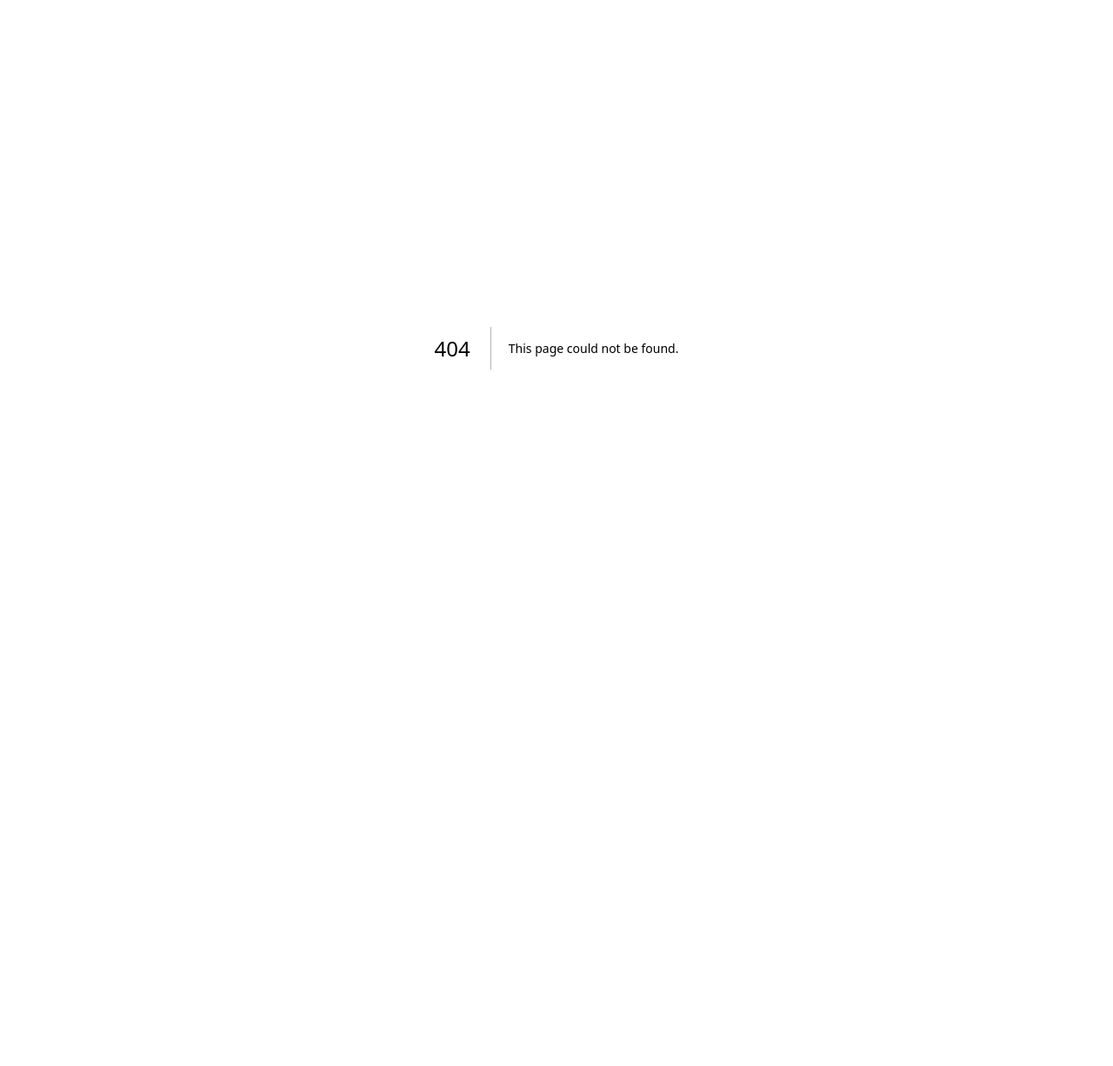
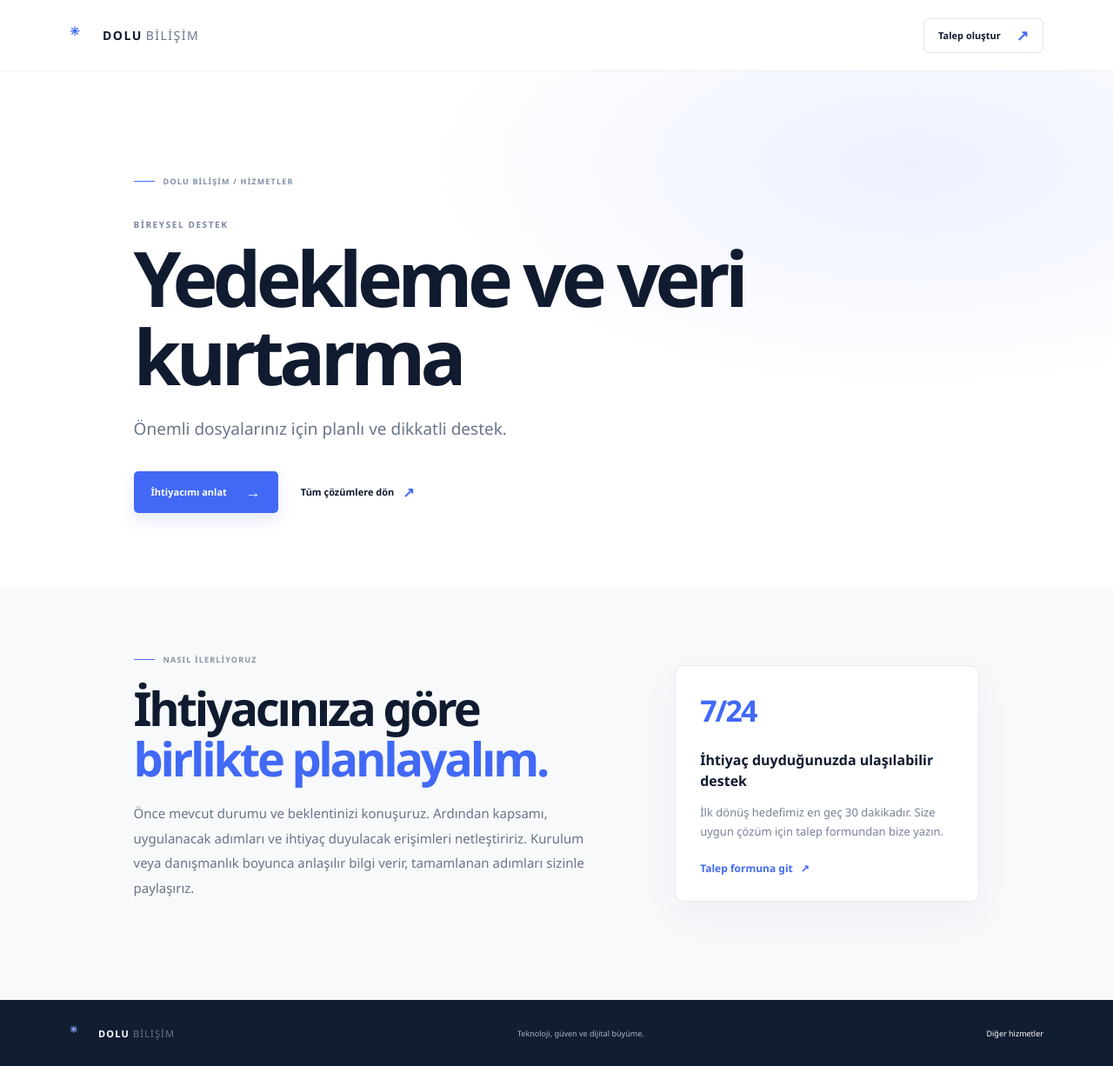
Before and after one commit to darkpassenger00/Dolubilisim, a Next.js app: page /hizmetler/backup-recovery in a window 1280 px wide. Before the commit this address had no page. Shown: the whole page at 87% size. Before the commit the page ends 800 px from the top, so only its background shows below. Built offline with nearby package versions, Linux system fonts and the light colour scheme.

Commit message:
Generate service detail pages from catalogue

```diff
--- /dev/null
+++ b/app/hizmetler/[slug]/page.tsx
@@ -0,0 +1,82 @@
+import type { Metadata } from "next";
+import { notFound } from "next/navigation";
+import { services } from "../../../lib/site-content.mjs";
+
+const siteUrl = "https://dolubilisim.com";
+
+type ServicePageProps = {
+  params: Promise<{ slug: string }>;
+};
+
+function findService(slug: string) {
+  return services.find((service) => service.id === slug);
+}
+
+export function generateStaticParams() {
+  return services.map((service) => ({ slug: service.id }));
+}
+
+export async function generateMetadata({ params }: ServicePageProps): Promise<Metadata> {
+  const { slug } = await params;
+  const service = findService(slug);
+  if (!service) return { title: "Hizmet bulunamadı | Dolu Bilişim" };
+
+  return {
+    title: `${service.title} | Dolu Bilişim`,
+    description: service.detail,
+    alternates: { canonical: `${siteUrl}/hizmetler/${service.id}` },
+    openGraph: {
+      title: `${service.title} | Dolu Bilişim`,
+      description: service.detail,
+      url: `${siteUrl}/hizmetler/${service.id}`,
+      siteName: "Dolu Bilişim",
+      locale: "tr_TR",
+      type: "article",
+    },
+  };
+}
+
+export default async function ServicePage({ params }: ServicePageProps) {
+  const { slug } = await params;
+  const service = findService(slug);
+  if (!service) notFound();
+
+  return (
+    <main className="service-detail-page">
+      <header className="site-header">
+        <a className="brand" href="/" aria-label="Dolu Bilişim ana sayfa">
+          <span className="brand-mark" aria-hidden="true">✳</span>
+          <span>DOLU<span className="brand-light">BİLİŞİM</span></span>
+        </a>
+        <a className="header-cta" href="/#iletisim">Talep oluştur <span className="arrow" aria-hidden="true">↗</span></a>
+      </header>
+
+      <section className="service-detail-hero">
+        <div className="eyebrow"><span className="eyebrow-line" /> DOLU BİLİŞİM / HİZMETLER</div>
+        <p className="service-detail-kicker">{service.audience === "individual" ? "BİREYSEL DESTEK" : service.audience === "business" ? "KURUMSAL DESTEK" : "BİREYSEL VE KURUMSAL"}</p>
+        <h1>{service.title}</h1>
+        <p className="service-detail-lede">{service.detail}</p>
+        <div className="service-detail-actions">
+          <a className="button button-primary" href="/#iletisim">İhtiyacımı anlat <span className="arrow" aria-hidden="true">→</span></a>
+          <a className="text-link" href="/">Tüm çözümlere dön <span className="arrow" aria-hidden="true">↗</span></a>
+        </div>
+      </section>
+
+      <section className="service-detail-content">
+        <div>
+          <div className="eyebrow dark-eyebrow"><span className="eyebrow-line" /> NASIL İLERLİYORUZ</div>
+          <h2>İhtiyacınıza göre<br /><span>birlikte planlayalım.</span></h2>
+          <p>Önce mevcut durumu ve beklentinizi konuşuruz. Ardından kapsamı, uygulanacak adımları ve ihtiyaç duyulacak erişimleri netleştiririz. Kurulum veya danışmanlık boyunca anlaşılır bilgi verir, tamamlanan adımları sizinle paylaşırız.</p>
+        </div>
+        <aside className="service-detail-note">
+          <span className="service-detail-number">7/24</span>
+          <strong>İhtiyaç duyduğunuzda ulaşılabilir destek</strong>
+          <p>İlk dönüş hedefimiz en geç 30 dakikadır. Size uygun çözüm için talep formundan bize yazın.</p>
+          <a href="/#iletisim">Talep formuna git <span aria-hidden="true">↗</span></a>
+        </aside>
+      </section>
+
+      <footer className="site-footer"><a className="brand footer-brand" href="/"><span className="brand-mark" aria-hidden="true">✳</span><span>DOLU<span className="brand-light">BİLİŞİM</span></span></a><span>Teknoloji, güven ve dijital büyüme.</span><a href="/#hizmetler">Diğer hizmetler</a></footer>
+    </main>
+  );
+}
```
